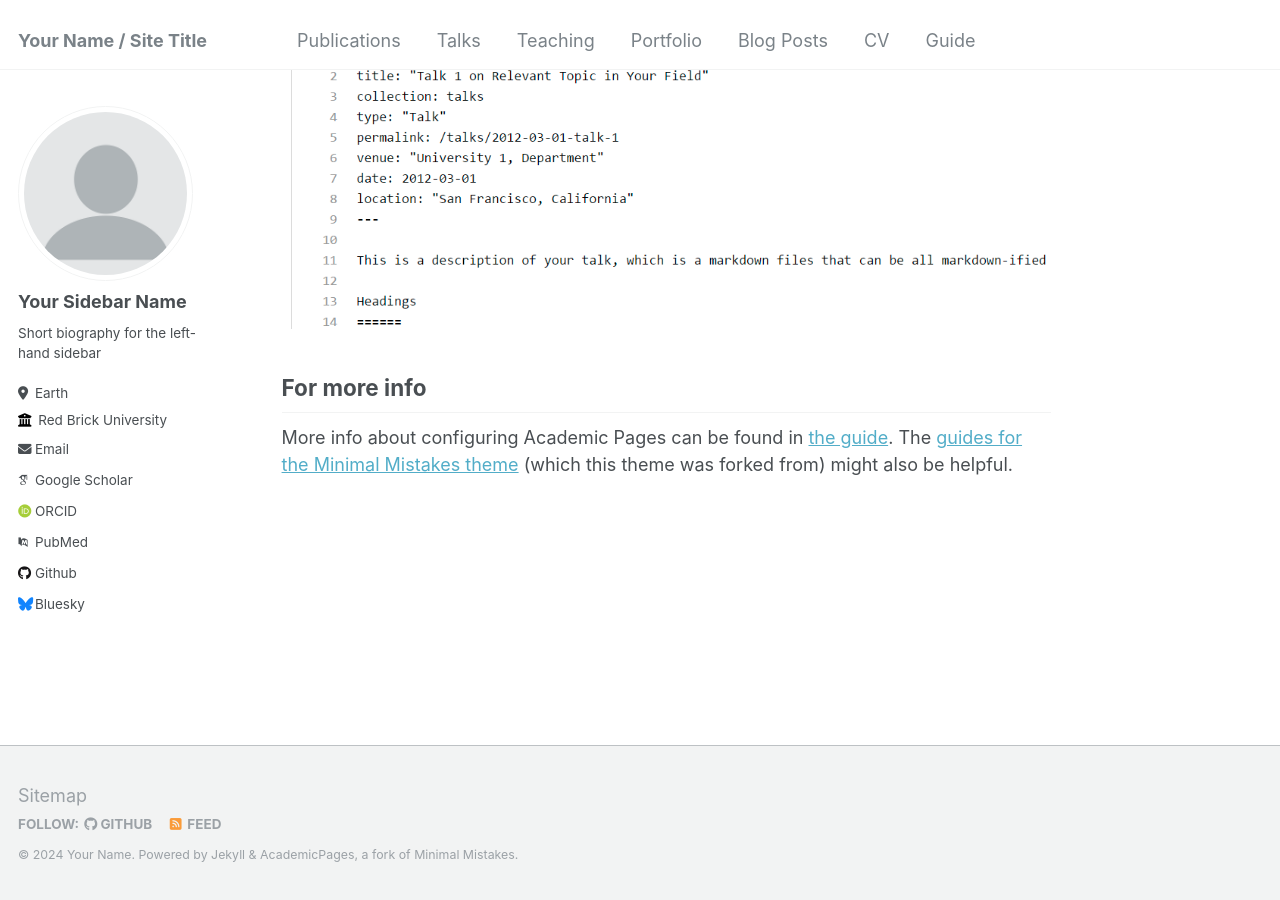
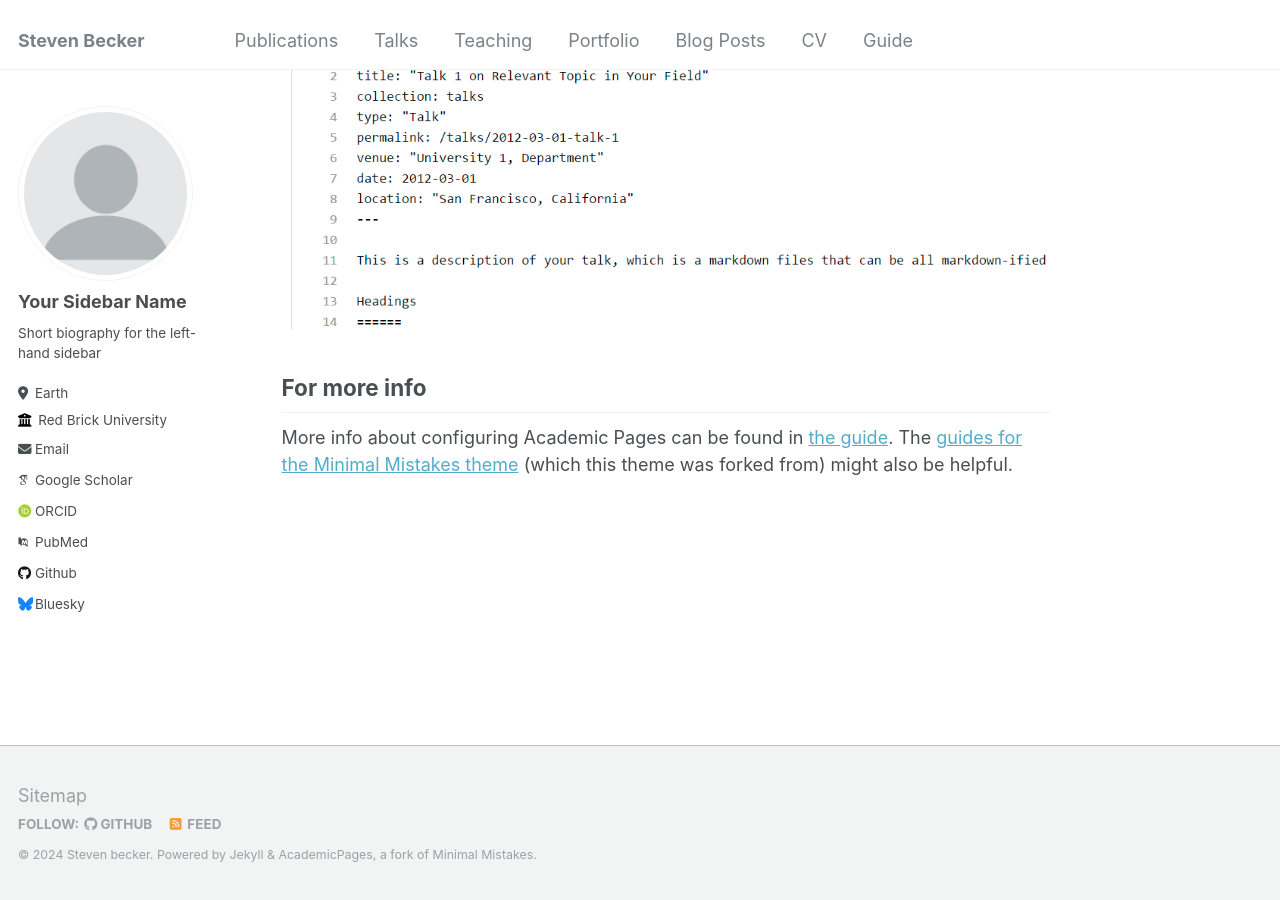
Before and after one commit to beckstev/beckstev.github.io, a Jekyll site: the page built from _pages/about.md, in a window 1280 px wide and 900 px high, scrolled down 2660 px. Built offline with Jekyll 4.4.1, drawn with Linux system fonts in a browser that asks for light colours; some web fonts are replaced.

Commit message:
Updated config

```diff
--- a/_config.yml
+++ b/_config.yml
@@ -8,13 +8,13 @@
 
 # Basic Site Settings
 locale                   : "en-US"
-title                    : "Your Name / Site Title"
+title                    : "Steven Becker"
 title_separator          : "-"
-name                     : &name "Your Name"
+name                     : &name "Steven becker"
 description              : &description "personal description"
-url                      : https://academicpages.github.io # the base hostname & protocol for your site e.g. "https://mmistakes.github.io"
+url                      : https://beckstev.github.io # the base hostname & protocol for your site e.g. "https://mmistakes.github.io"
 baseurl                  : "" # the subpath of your site, e.g. "/blog"
-repository               : "academicpages/academicpages.github.io"
+repository               : "beckstev/beckstev.github.io"
 
 # Site Author - The following control what appear as part of the author content on the side bar.
 #               If a field is blank the icon and link will not appear, otherwise it will be shown.
```
